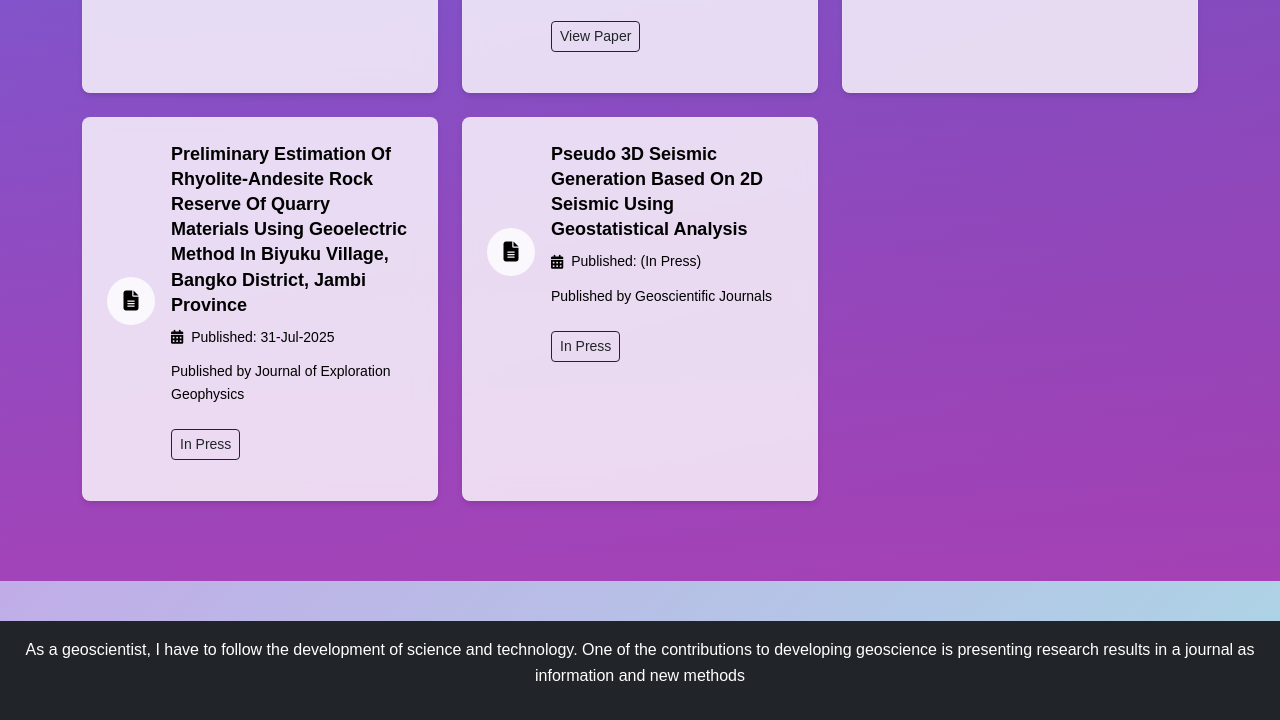
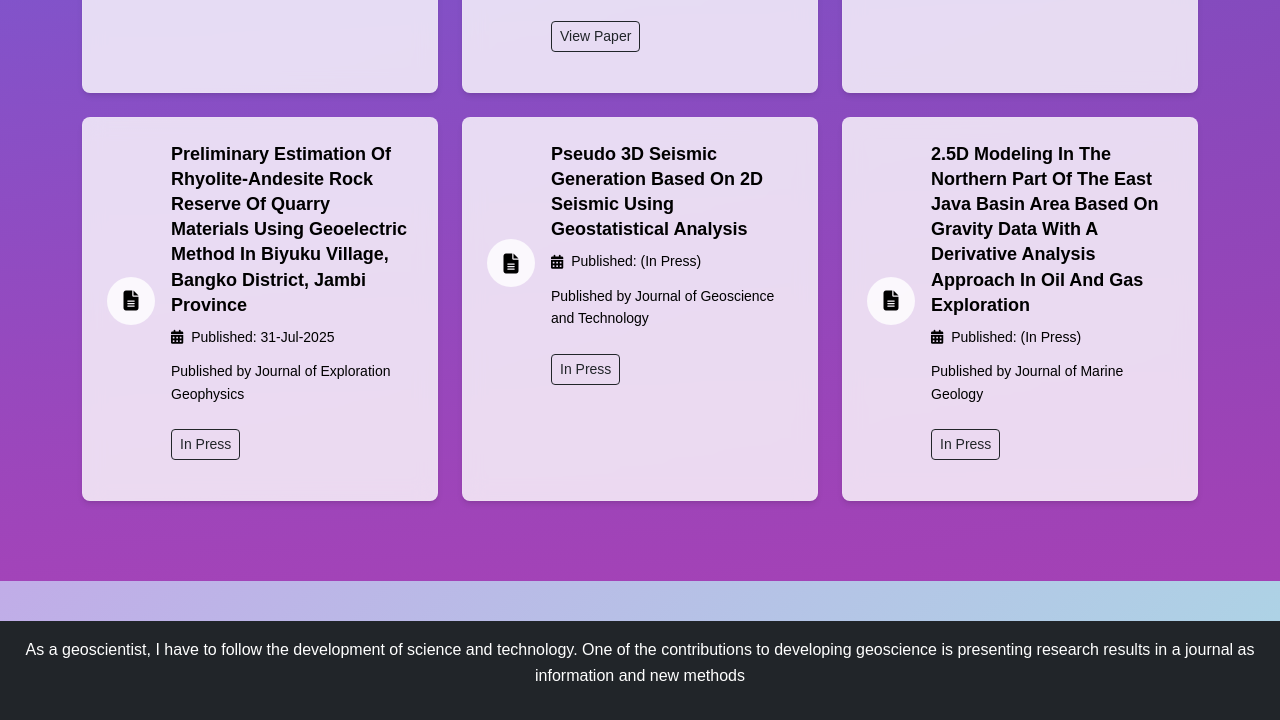
Before and after one commit to KoinKrokan/Portfolio_FDH, a plain HTML site: page publications.html in a window 1280 px wide. Shown: the part 1405-2125 px from the top of the page. Drawn offline with nearby package versions, Linux system fonts and the light colour scheme.

Commit message:
Update publications.html

```diff
--- a/publications.html
+++ b/publications.html
@@ -477,7 +477,29 @@
                                     <span>Published: (In Press)</span>
                                 </div>
                                 <p class="publication-journal">
-                                    Published by Geoscientific Journals
+                                    Published by Journal of Geoscience and Technology
+                                </p>
+                                <a href="#" class="btn btn-outline-dark btn-sm mt-2">In Press</a>
+                            </div>
+                        </div>
+                    </div>
+                </div>
+
+              <!-- Publikasi 9 -->
+                <div class="publication-card">
+                    <div class="publication-content">
+                        <div class="publication-header">
+                            <div class="publication-icon">
+                                <i class="fas fa-file-alt fa-lg"></i>
+                            </div>
+                            <div>
+                                <h3 class="publication-title">2.5D Modeling In The Northern Part Of The East Java Basin Area Based On Gravity Data With A Derivative Analysis Approach In Oil And Gas Exploration</h3>
+                                <div class="publication-date">
+                                    <i class="fas fa-calendar-alt"></i>
+                                    <span>Published: (In Press)</span>
+                                </div>
+                                <p class="publication-journal">
+                                    Published by Journal of Marine Geology
                                 </p>
                                 <a href="#" class="btn btn-outline-dark btn-sm mt-2">In Press</a>
                             </div>
```
